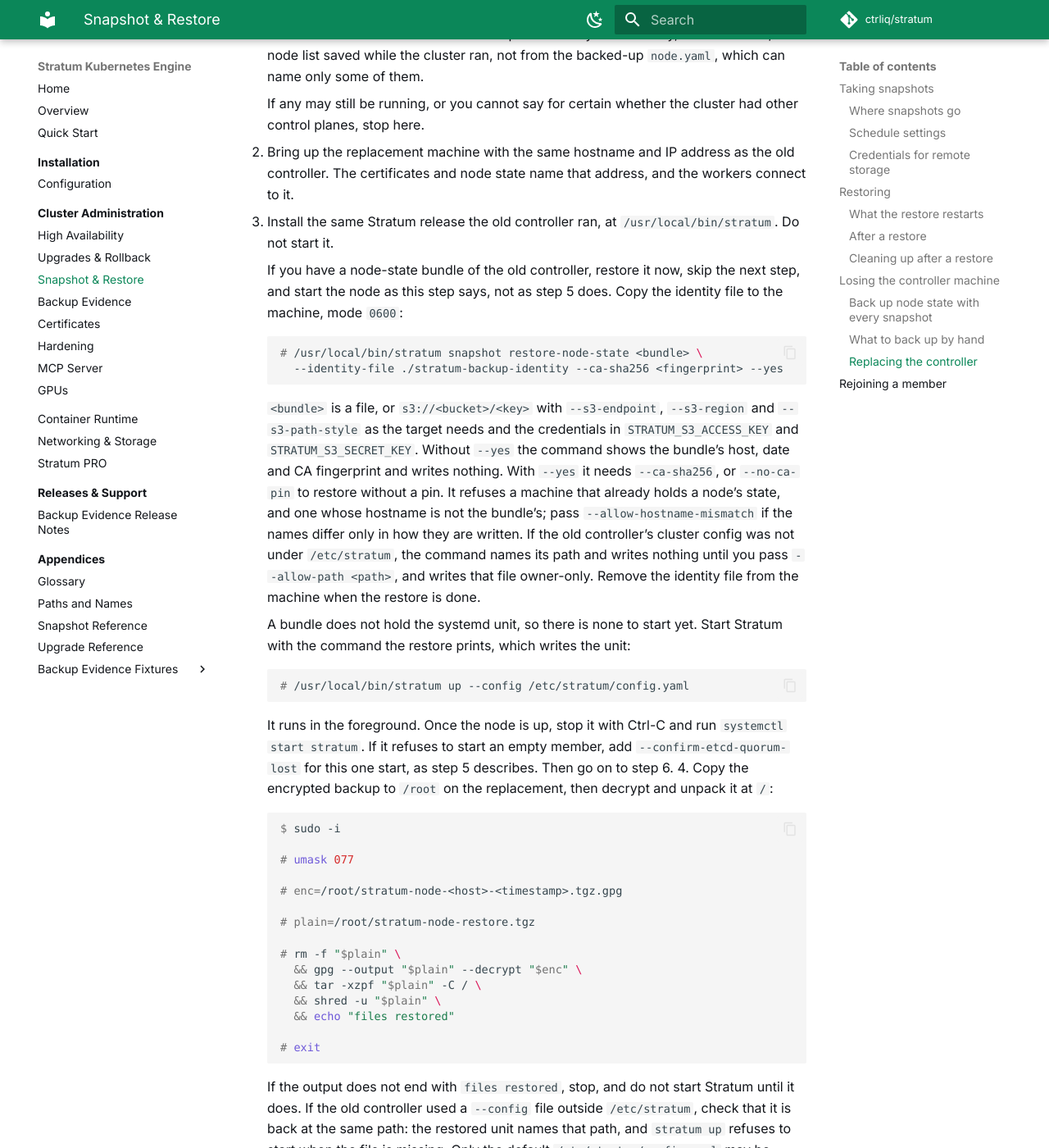
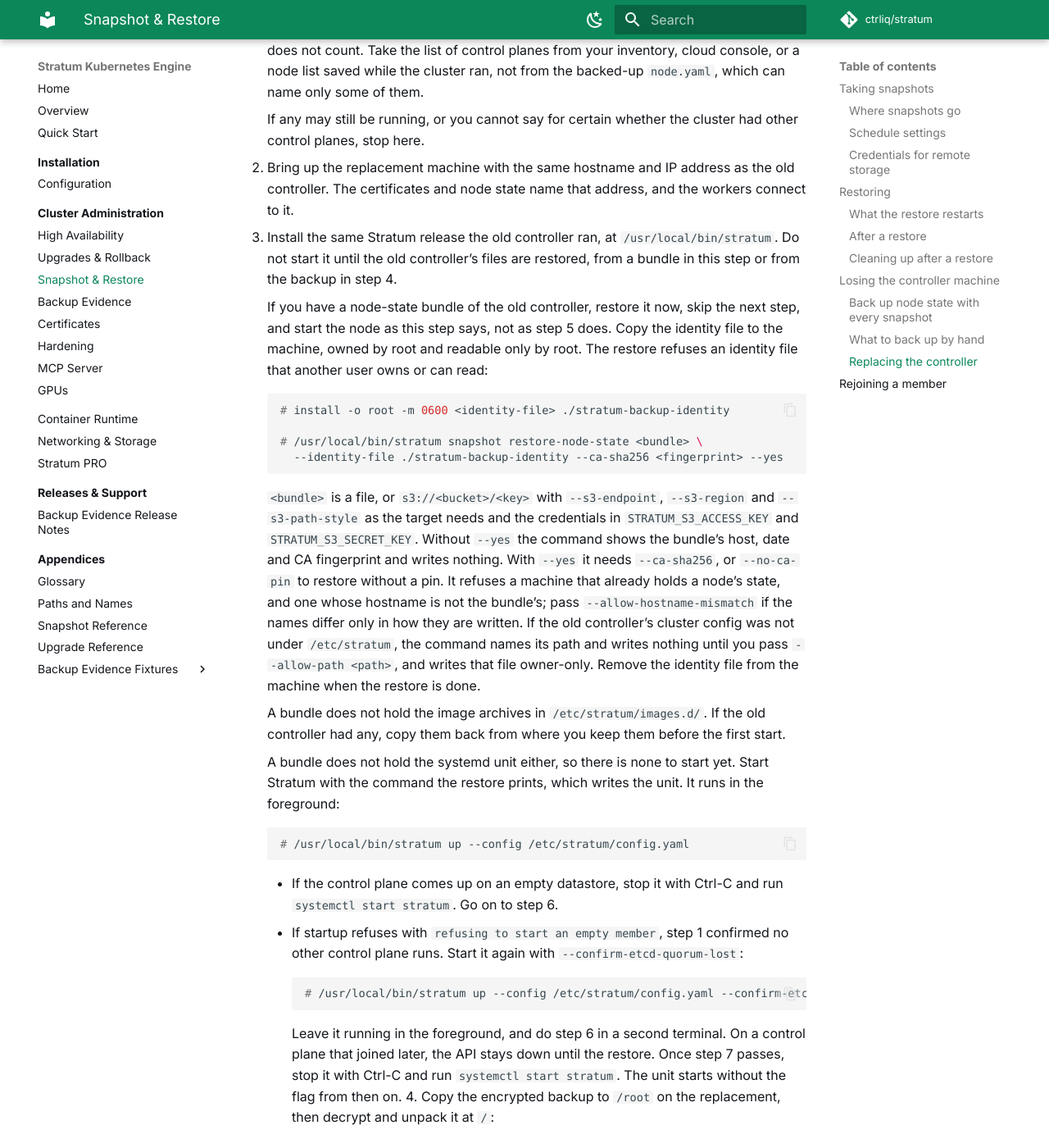
Before and after one commit to ctrliq/stratum, an MkDocs documentation site: the page built from docs/docs/cluster-admin/snapshot-restore.md, in a window 1280 px wide and 1400 px high, scrolled down 8694 px. Shown: the whole window at 82% size. Built offline with MkDocs 1.6.1 and Material for MkDocs 9.7.7, drawn with Linux system fonts in a browser that asks for light colours; comment, search, counter and statistics services are not loaded.

Commit message:
docs(snapshot): correct the node-state bundle restore and reference
Fix the review findings on the node-state backup docs:

- Replacing the controller from a bundle: split the first start into the
  two cases step 5 already describes. With --confirm-etcd-quorum-lost the
  foreground process keeps running through the snapshot restore, because a
  control plane that joined later has no API until then and the unit,
  started without the flag, would refuse again. Drop the "Do not start it"
  that contradicted the bundle branch.
- The bundle skips /etc/stratum/images.d and stratum up does not recreate
  it: say to copy the archives back before the first start.
- The identity file must be owned by the user running the restore, not
  only mode 0600; show install -o root -m 0600.
- nodeState evidence is the latest scheduled tick's attempt, cleared on a
  tick that takes no bundle.
- snapshot list shows bundles after the .db snapshots; fix the two places
  that said .db only, and add Paths and Names rows for the bundle
  directory and snapshots.nodeState.recipients.
- Glossary entries for node-state bundle, recipient and identity.
- Split the restore-node-state write-scope sentence into a list, and give
  the bundle-name table row a verb.
- Blank line between the two commands in the bundle check block.

Claude-Session: https://claude.ai/code/session_016jxHHwU881M3ndXLDnCZhF
Signed-off-by: cwolford <WolfyChris@users.noreply.github.com>

````diff
--- a/docs/docs/cluster-admin/snapshot-restore.md
+++ b/docs/docs/cluster-admin/snapshot-restore.md
@@ -325,6 +325,7 @@ bundle, and it never needs to be on a control plane.
 
     ```console
     # /usr/local/bin/stratum snapshot save
+
     # /usr/local/bin/stratum snapshot list
     ```
 
@@ -446,13 +447,18 @@ because that start otherwise creates a new CA. The commands call Stratum as
    the old controller. The certificates and node state name that address, and
    the workers connect to it.
 3. Install the same Stratum release the old controller ran, at
-   `/usr/local/bin/stratum`. Do not start it.
+   `/usr/local/bin/stratum`. Do not start it until the old controller's files
+   are restored, from a bundle in this step or from the backup in step 4.
 
     If you have a node-state bundle of the old controller, restore it now,
     skip the next step, and start the node as this step says, not as step 5
-    does. Copy the identity file to the machine, mode `0600`:
+    does. Copy the identity file to the machine, owned by root and readable
+    only by root. The restore refuses an identity file that another user owns
+    or can read:
 
     ```console
+    # install -o root -m 0600 <identity-file> ./stratum-backup-identity
+
     # /usr/local/bin/stratum snapshot restore-node-state <bundle> \
       --identity-file ./stratum-backup-identity --ca-sha256 <fingerprint> --yes
     ```
@@ -470,17 +476,33 @@ because that start otherwise creates a new CA. The commands call Stratum as
     pass `--allow-path <path>`, and writes that file owner-only. Remove the
     identity file from the machine when the restore is done.
 
-    A bundle does not hold the systemd unit, so there is none to start yet.
-    Start Stratum with the command the restore prints, which writes the unit:
+    A bundle does not hold the image archives in `/etc/stratum/images.d/`. If
+    the old controller had any, copy them back from where you keep them before
+    the first start.
+
+    A bundle does not hold the systemd unit either, so there is none to start
+    yet. Start Stratum with the command the restore prints, which writes the
+    unit. It runs in the foreground:
 
     ```console
     # /usr/local/bin/stratum up --config /etc/stratum/config.yaml
     ```
 
-    It runs in the foreground. Once the node is up, stop it with Ctrl-C and
-    run `systemctl start stratum`. If it refuses to start an empty member,
-    add `--confirm-etcd-quorum-lost` for this one start, as step 5 describes.
-    Then go on to step 6.
+    - If the control plane comes up on an empty datastore, stop it with Ctrl-C
+      and run `systemctl start stratum`. Go on to step 6.
+    - If startup refuses with `refusing to start an empty member`, step 1
+      confirmed no other control plane runs. Start it again with
+      `--confirm-etcd-quorum-lost`:
+
+        ```console
+        # /usr/local/bin/stratum up --config /etc/stratum/config.yaml --confirm-etcd-quorum-lost
+        ```
+
+        Leave it running in the foreground, and do step 6 in a second
+        terminal. On a control plane that joined later, the API stays down
+        until the restore. Once step 7 passes, stop it with Ctrl-C and run
+        `systemctl start stratum`. The unit starts without the flag from then
+        on.
 4. Copy the encrypted backup to `/root` on the replacement, then decrypt and
     unpack it at `/`:
 
````
Also changed, not shown: docs/docs/appendices/glossary.md (+18 -0 lines), docs/docs/appendices/paths-and-names.md (+3 -1 lines), docs/docs/appendices/snapshot-reference.md (+19 -11 lines), docs/docs/cluster-admin/backup-evidence.md (+1 -1 lines).
